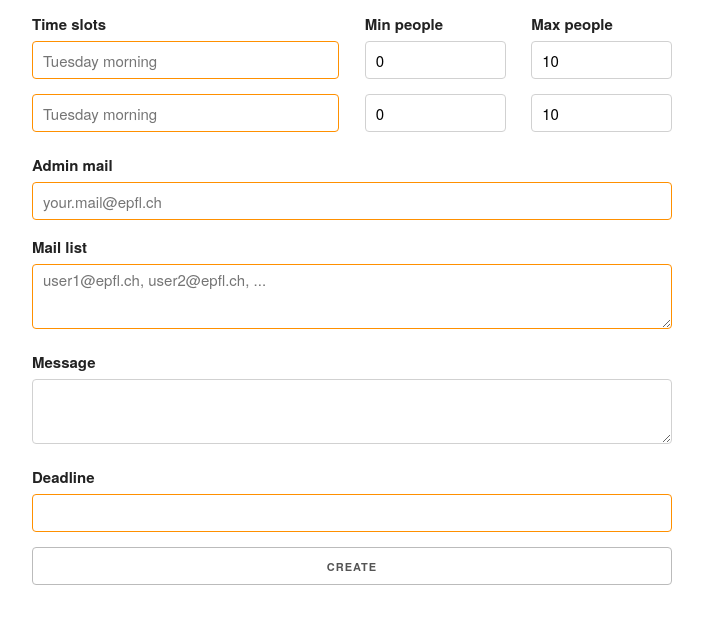
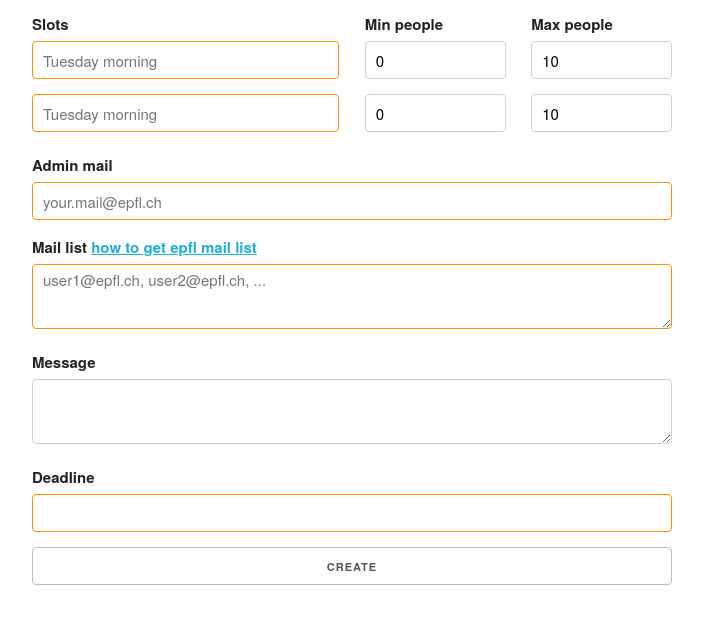
Before and after one commit to agepoly/wish, a plain HTML site: page nginx/www/index.html in a window 1280 px wide. Shown: the part 250-870 px from the top of the page, without its empty margins (288-991 px from the left). Drawn offline with nearby package versions, Linux system fonts and the light colour scheme; a web font is replaced by a local one.

Commit message:
add link to kit6580 video

```diff
--- a/nginx/static/common.js
+++ b/nginx/static/common.js
@@ -87,7 +87,7 @@ function create_slots() {
 		oldvalues.vmax[i] = old.vmax[i];
 	}
 
-	var content = '<div class="row"><div class="six columns"><label>Time slots</label></div>'
+	var content = '<div class="row"><div class="six columns"><label>Slots</label></div>'
 	content += '<div class="three columns"><label>Min people</label></div>'
 	content += '<div class="three columns"><label>Max people</label></div></div>'
 	for (var i = 0; i < n; ++i) {
--- a/nginx/www/index.html
+++ b/nginx/www/index.html
@@ -37,7 +37,7 @@
     <label for="mails">Admin mail</label>
     <input id="amailInput" type="email" name="amail" class="u-full-width" placeholder="your.mail@epfl.ch">
 
-    <label for="mails">Mail list</label>
+    <label for="mails">Mail list <a href="https://youtu.be/ZzBglzmUZa0">how to get epfl mail list</a></label>
     <textarea id="mails" rows="5" class="u-full-width" placeholder="user1@epfl.ch, user2@epfl.ch, ..."></textarea>
 
     <label for="message">Message</label>
```
